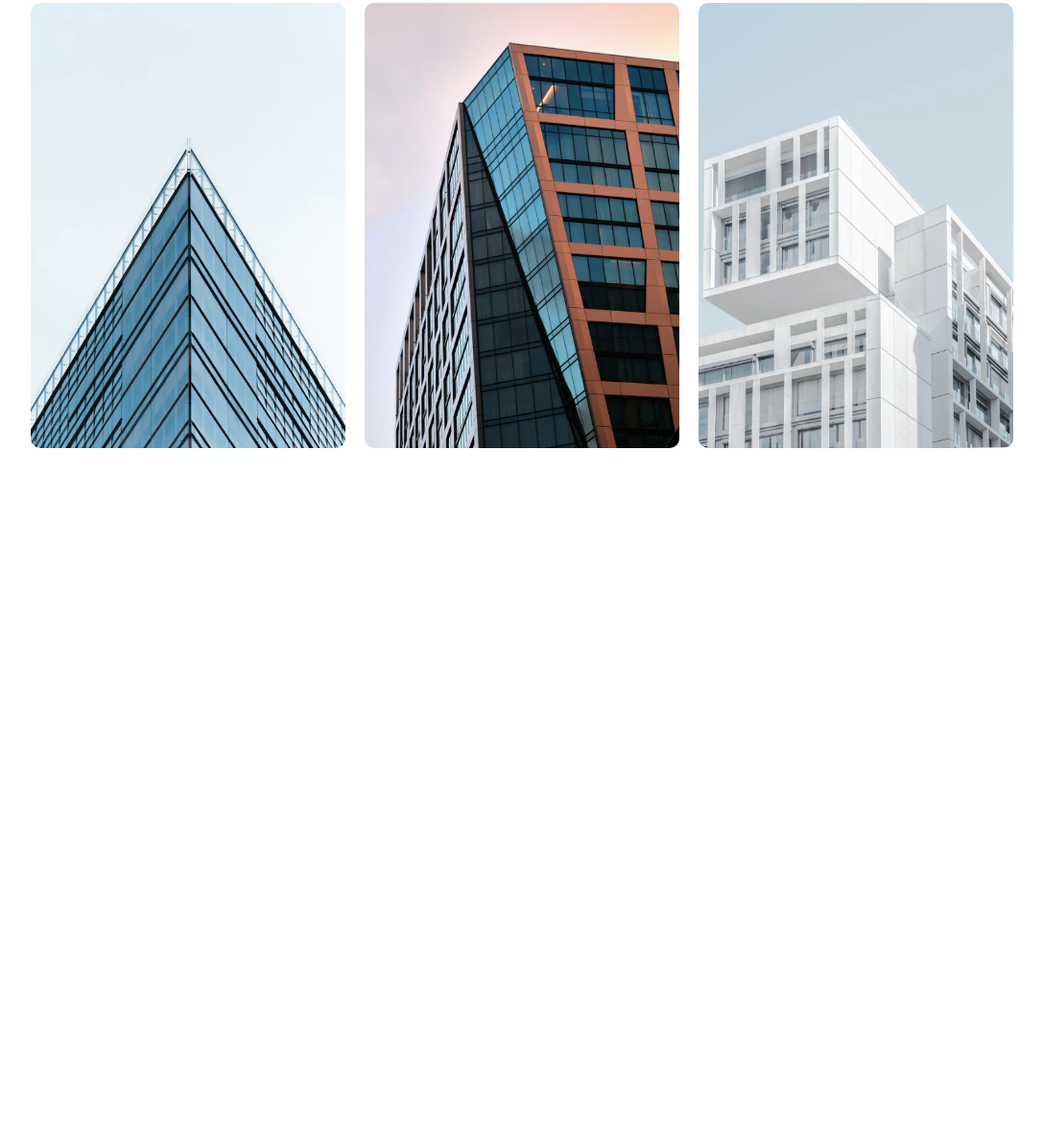
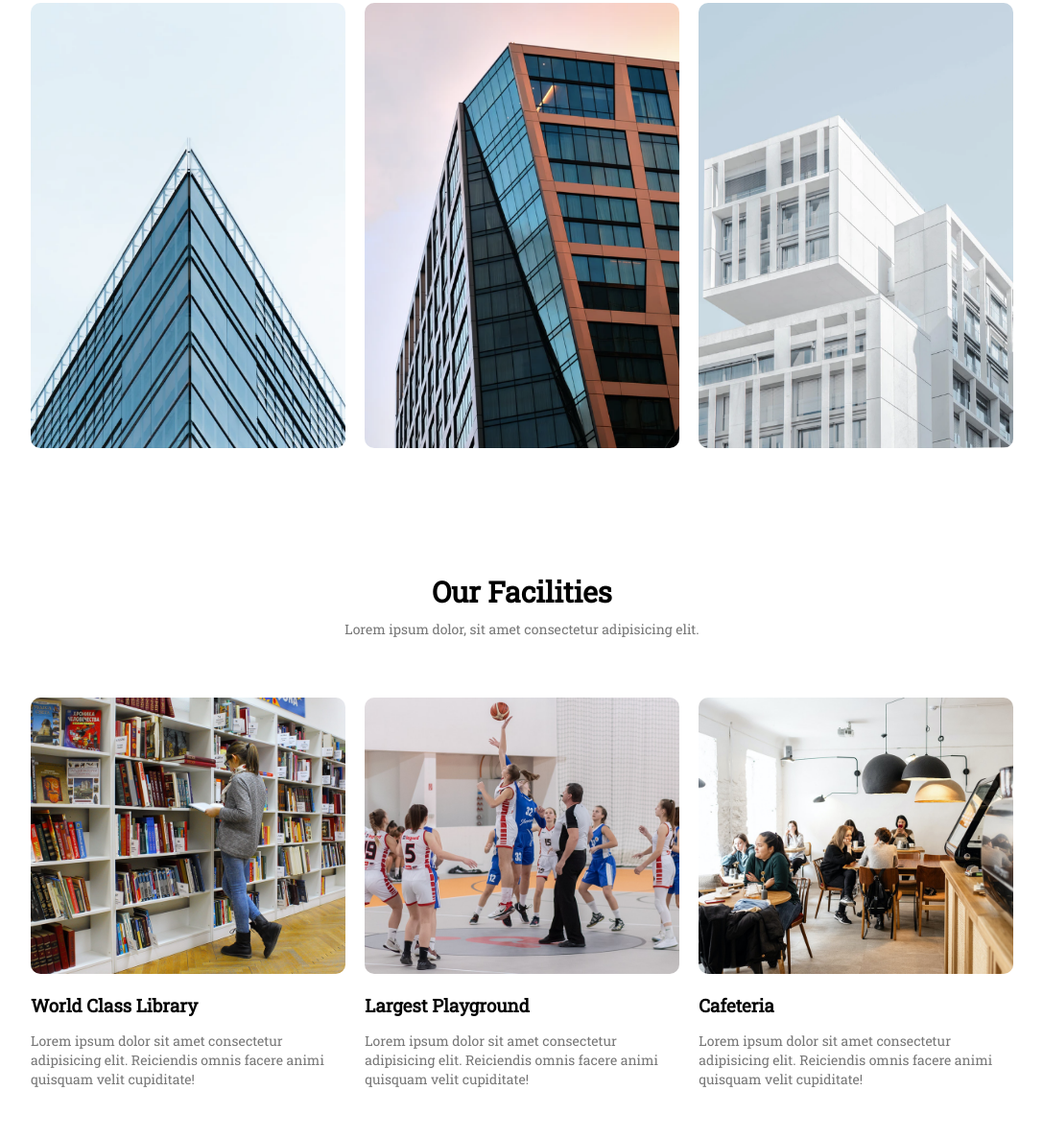
Before and after one commit to Dayhann/Eduford-Landing-Page-HTML-CSS, a plain HTML site: page index.html in a window 1280 px wide. Shown: the part 1504-2690 px from the top of the page at 96% size, without its empty margins (96-1183 px from the left). Before the commit the page ends 2001 px from the top, so only its background shows below. Drawn offline with Linux system fonts and the light colour scheme.

Commit message:
Added Facilities Section

```diff
--- a/index.html
+++ b/index.html
@@ -91,6 +91,36 @@
         </div>
      </section>
 
+<!--Facilities-->
+<section class="facilities">
+    <h1>Our Facilities</h1>
+    <p>Lorem ipsum dolor, sit amet consectetur adipisicing elit.</p>
+
+    <div class="row">
+        <div class="facilities-col">
+            <img src="eduford_img/library.png" alt="">
+            <h3>World Class Library</h3>
+            <p>Lorem ipsum dolor sit amet consectetur adipisicing elit.
+                Reiciendis omnis facere animi quisquam velit cupiditate!
+            </p>
+        </div>
+        <div class="facilities-col">
+            <img src="eduford_img/basketball.png" alt="">
+            <h3>Largest Playground</h3>
+            <p>Lorem ipsum dolor sit amet consectetur adipisicing elit.
+                Reiciendis omnis facere animi quisquam velit cupiditate!
+            </p>
+        </div>
+        <div class="facilities-col">
+            <img src="eduford_img/cafeteria.png" alt="">
+            <h3>Cafeteria</h3>
+            <p>Lorem ipsum dolor sit amet consectetur adipisicing elit.
+                Reiciendis omnis facere animi quisquam velit cupiditate!
+            </p>
+        </div>
+    </div>
+</section>
+
 
 <!-- javascript for toggling menu -->
     <script>
--- a/style.css
+++ b/style.css
@@ -221,3 +221,30 @@ p{
         bottom: 49%;
         opacity: 1;
     }
+
+    /* facilities */
+
+    .facilities{
+        width: 80%;
+        margin: auto;
+        text-align: center;
+        padding-top: 100px;
+    }
+    .facilities-col{
+        flex-basis: 32%;
+        border-radius: 10px;
+        margin-bottom: 5%;
+        text-align: left;
+    }
+    .facilities-col img{
+        width: 100%;
+        border-radius: 10px;
+        }
+    .facilities-col h3{
+        margin-top: 16px;
+        margin-bottom: 15px;
+        text-align: left;
+    }
+    .facilities-col p{
+        padding: 0;
+    }
```
